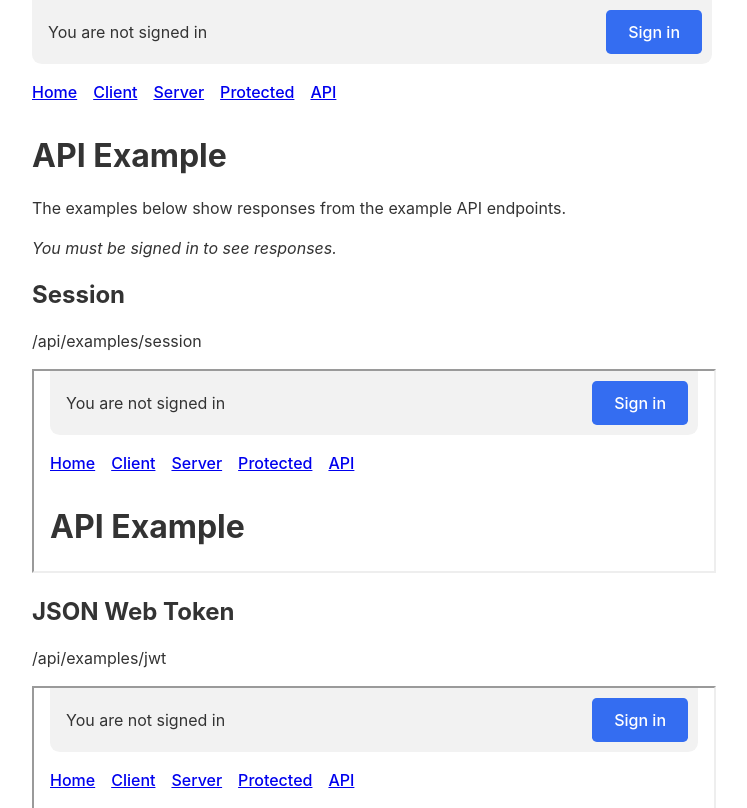
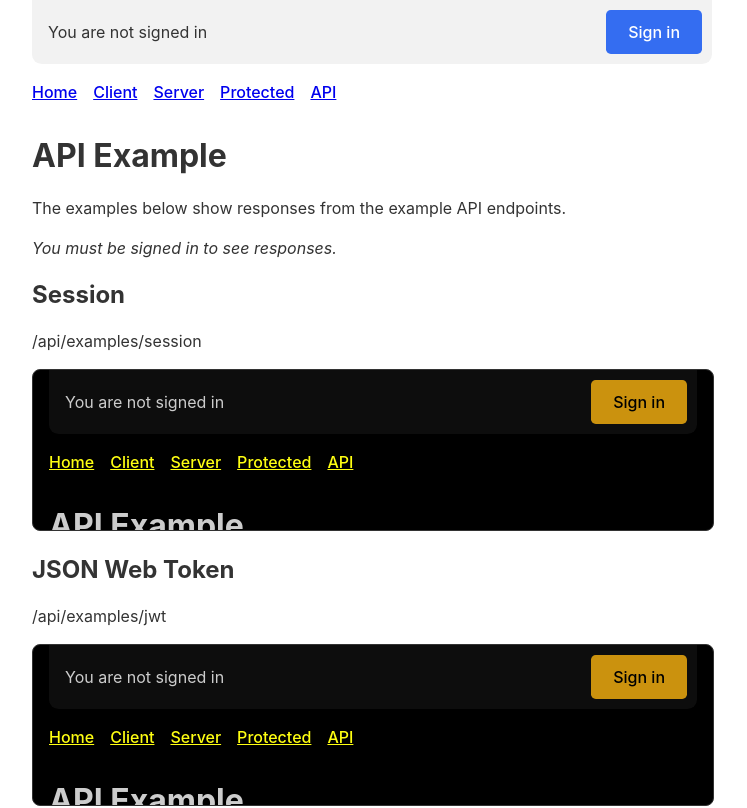
Before and after one commit to viridius-1/next-auth-example, a Next.js app: page /api-example in a window 1280 px wide. Shown: the top 808 px of the page, without its empty margins (268-1015 px from the left). Built offline with nearby package versions, Linux system fonts and the light colour scheme; no server answers.

Commit message:
Improve example pages

```diff
--- a/pages/api-example.js
+++ b/pages/api-example.js
@@ -8,10 +8,10 @@ export default function Page () {
       <p><em>You must be signed in to see responses.</em></p>
       <h2>Session</h2>
       <p>/api/examples/session</p>
-      <iframe src="/api/examples/session"  border="1" width="100%" height="200px"/>
+      <iframe src="/api/examples/session"/>
       <h2>JSON Web Token</h2>
       <p>/api/examples/jwt</p>
-      <iframe src="/api/examples/jwt"  border="1" width="100%" height="200px"/>
+      <iframe src="/api/examples/jwt"/>
     </Layout>
   )
 }
--- a/pages/api/examples/protected.js
+++ b/pages/api/examples/protected.js
@@ -5,8 +5,8 @@ export default async (req, res) => {
   const session = await getSession({ req })
 
   if (session) {
-    res.send({ content: 'This is protected content.' })
+    res.send({ content: 'This is protected content. You can access this content because you are signed in.' })
   } else {
-    res.send({ error: 'Access denied' })
+    res.send({ error: 'You must be sign in to view the protected content on this page.' })
   }
 }
--- a/pages/protected-ssr.js
+++ b/pages/protected-ssr.js
@@ -10,8 +10,7 @@ export default function Page ({ content, session }) {
   // If session exists, display content
   return (
     <Layout>
-      <h1>Private Page</h1>
-      <p>This page is private, you must be signed in to access it.</p>
+      <h1>Protected Page</h1>
       <p><strong>{content}</strong></p>
     </Layout>
   )
--- a/pages/protected.js
+++ b/pages/protected.js
@@ -26,8 +26,7 @@ export default function Page () {
   // If session exists, display content
   return (
     <Layout>
-      <h1>Private Page</h1>
-      <p>This page is private, you must be signed in to access it.</p>
+      <h1>Protected Page</h1>
       <p><strong>{content}</strong></p>
     </Layout>
   )
--- a/pages/styles.css
+++ b/pages/styles.css
@@ -19,3 +19,12 @@ a {
 hr {
   border: 1px solid #ddd;
 }
+
+iframe {
+  background: #ccc;
+  border: 1px solid #ccc;
+  height: 10rem;
+  width: 100%;
+  border-radius: .5rem;
+  filter: invert(1);
+}
```
